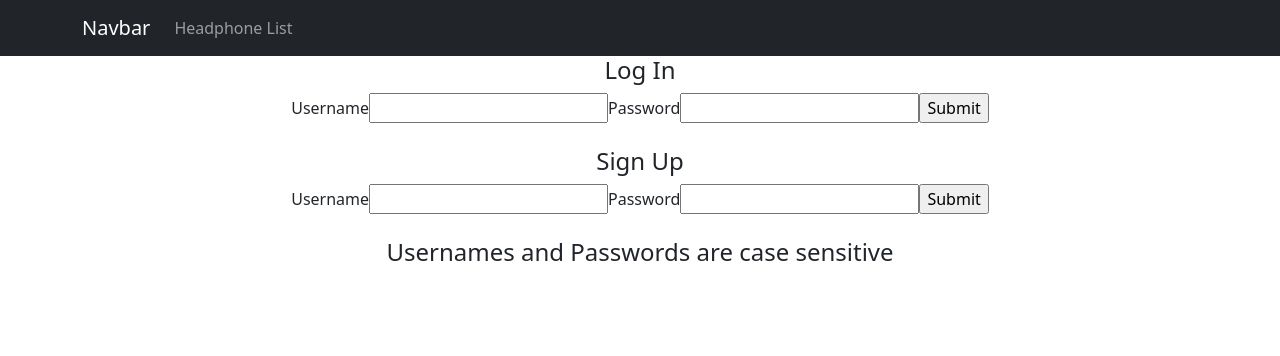
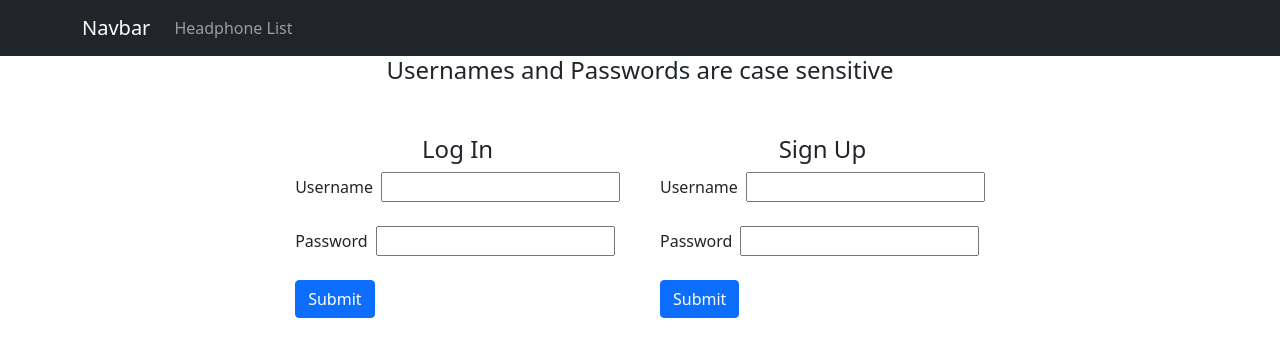
Before and after one commit to SamuelFlet/samsheadphones, a React (Create React App) app: page / in a window 1280 px wide. Shown: the top 356 px of the page. Built offline with nearby package versions, Linux system fonts and the light colour scheme.

Commit message:
A lot of stuff

```diff
--- a/src/components/SignupForm.jsx
+++ b/src/components/SignupForm.jsx
@@ -1,5 +1,5 @@
 import React, { useState } from 'react';
-
+import Button from "react-bootstrap/Button";
 export default function SignupForm(props) {
   const [username, setUsername] = useState("");
   const [password, setPassword] = useState("");
@@ -14,21 +14,25 @@ export default function SignupForm(props) {
   return (
     <form onSubmit={(e) => props.handle_signup(e, {username, password})}>
       <h4>Sign Up</h4>
-      <label htmlFor="username">Username</label>
+      <label htmlFor="username">Username&ensp;</label>
       <input
         type="text"
         name="username"
         value={username}
         onChange={handle_username}
       />
-      <label htmlFor="password">Password</label>
+      <br></br>
+      <br></br>
+      <label htmlFor="password">Password&ensp;</label>
       <input
         type="password"
         name="password"
         value={password}
         onChange={handle_password}
       />
-      <input type="submit" />
+      <br></br>
+      <br></br>
+      <Button type="submit" >Submit</Button>
     </form>
   );
 }
--- a/src/components/loginForm.jsx
+++ b/src/components/loginForm.jsx
@@ -1,4 +1,5 @@
 import React, { useState } from 'react';
+import Button from "react-bootstrap/Button";
 
 export default function LoginForm(props) {
   const [username, setUsername] = useState("");
@@ -14,21 +15,25 @@ export default function LoginForm(props) {
   return (
     <form onSubmit={e => props.handle_login(e, {username, password})}>
       <h4>Log In</h4>
-      <label htmlFor="username">Username</label>
+      <label htmlFor="username">Username&ensp;</label>
       <input
         type="text"
         name="username"
         value={username}
         onChange={handle_username}
       />
-      <label htmlFor="password">Password</label>
+      <br></br>
+      <br></br>
+      <label htmlFor="password">Password&ensp;</label>
       <input
         type="password"
         name="password"
         value={password}
         onChange={handle_password}
       />
-      <input type="submit" />
+      <br></br>
+      <br></br>
+      <Button type="submit" >Submit</Button>
     </form>
   );
 }
--- a/src/components/newReview.jsx
+++ b/src/components/newReview.jsx
@@ -59,6 +59,9 @@ const AddStudent = () => {
           </Form.Group>
 
           <Form.Group className="mb-3" controlId="formBasicPassword">
+            <Form.Text className="text-muted">
+              Please enter a rating (0-5)
+            </Form.Text>
             <Form.Control
               type="number"
               placeholder="Enter your rate (Out of 5)"
--- a/src/pages/App.jsx
+++ b/src/pages/App.jsx
@@ -62,26 +62,31 @@ export default function App() {
 
   const handle_logout = () => {
     localStorage.removeItem("token");
-    setLoggedin(false)
-    setUsername("")
+    setLoggedin(false);
+    setUsername("");
   };
-
 
   if (loggedin) {
     return (
-      <div className="App">
+      <div className="App2">
         <button onClick={handle_logout}>Logout</button>
         <h3>Hello, {username}</h3>
       </div>
     );
   }
   return (
-    <div className="App">
-      <LoginForm handle_login={handle_login} />
-      <br></br>
-      <SignupForm handle_signup={handle_signup} />
-      <br></br>
+    <div>
       <h4>Usernames and Passwords are case sensitive</h4>
+      <div className="App">
+        <div style={{padding:"20px"}}>
+          <LoginForm handle_login={handle_login} />
+        </div>
+        <div style={{padding:"20px"}}>
+          <SignupForm handle_signup={handle_signup} />
+        </div>
+        <br></br>
+      </div>
+
     </div>
   );
 }
--- a/src/pages/headphones.jsx
+++ b/src/pages/headphones.jsx
@@ -19,7 +19,7 @@ export default function Headphones() {
   }, []);
 
   return (
-    <div className="App">
+    <div className="">
       <Table bordered hover>
         <thead>
           <tr>
--- a/src/styles/App.css
+++ b/src/styles/App.css
@@ -1,4 +1,9 @@
 .App {
+  display: flex;
+  justify-content: center;
+  margin: 30px;
+}
+.App2 {
   text-align: center;
 }
 
@@ -12,7 +17,9 @@
     animation: App-logo-spin infinite 20s linear;
   }
 }
-
+h4{
+  text-align: center;
+}
 .center {
   text-align: center;
 }
```
Also changed, not shown: 1 other file (tests, documents, lock files or other folders).
